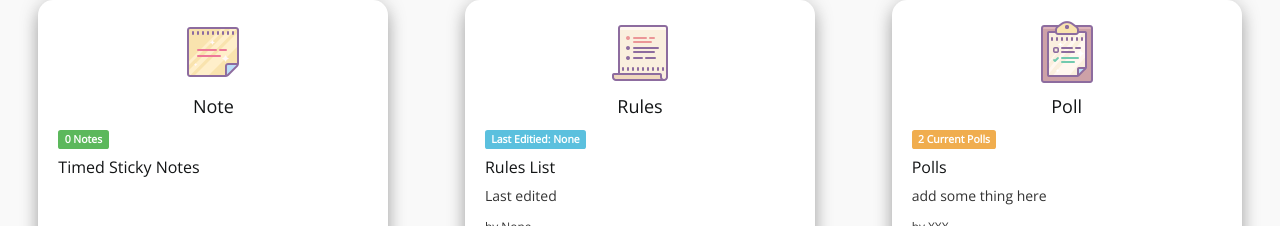
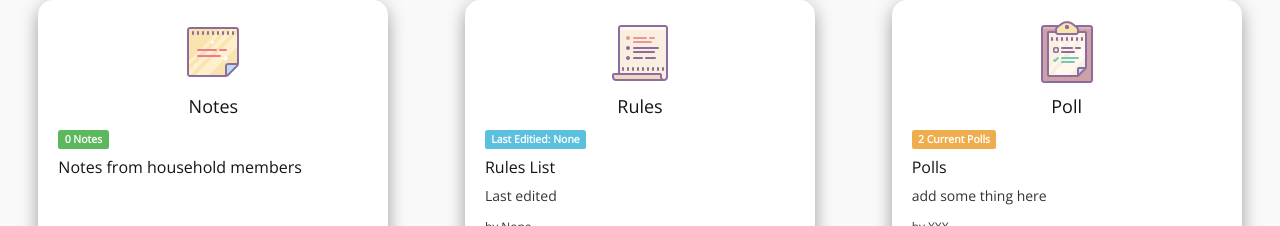
Before and after one commit to cg505/ManageUs, a React (Create React App) app: page /Main in a window 1280 px wide. Shown: the part 559-785 px from the top of the page. Built offline with nearby package versions, Linux system fonts and the light colour scheme; no server answers.

Commit message:
Text changes

```diff
--- a/src/components/NotePanel.js
+++ b/src/components/NotePanel.js
@@ -80,10 +80,10 @@ class NotePanel extends Component {
             <div className="flex-item" id="Note" onClick={this.openModal}>
             <div className = "flex-item-header">
             <img src={NoteImage} alt="NoteImage"/>
-            <h4>Note</h4>
+            <h4>Notes</h4>
             </div>
             <span className="label label-success">{this.state.notes.length} Notes</span>
-            <h5 className="mb-1">Timed Sticky Notes</h5>
+            <h5 className="mb-1">Notes from household members</h5>
             </div>
             </div>
         );
```
